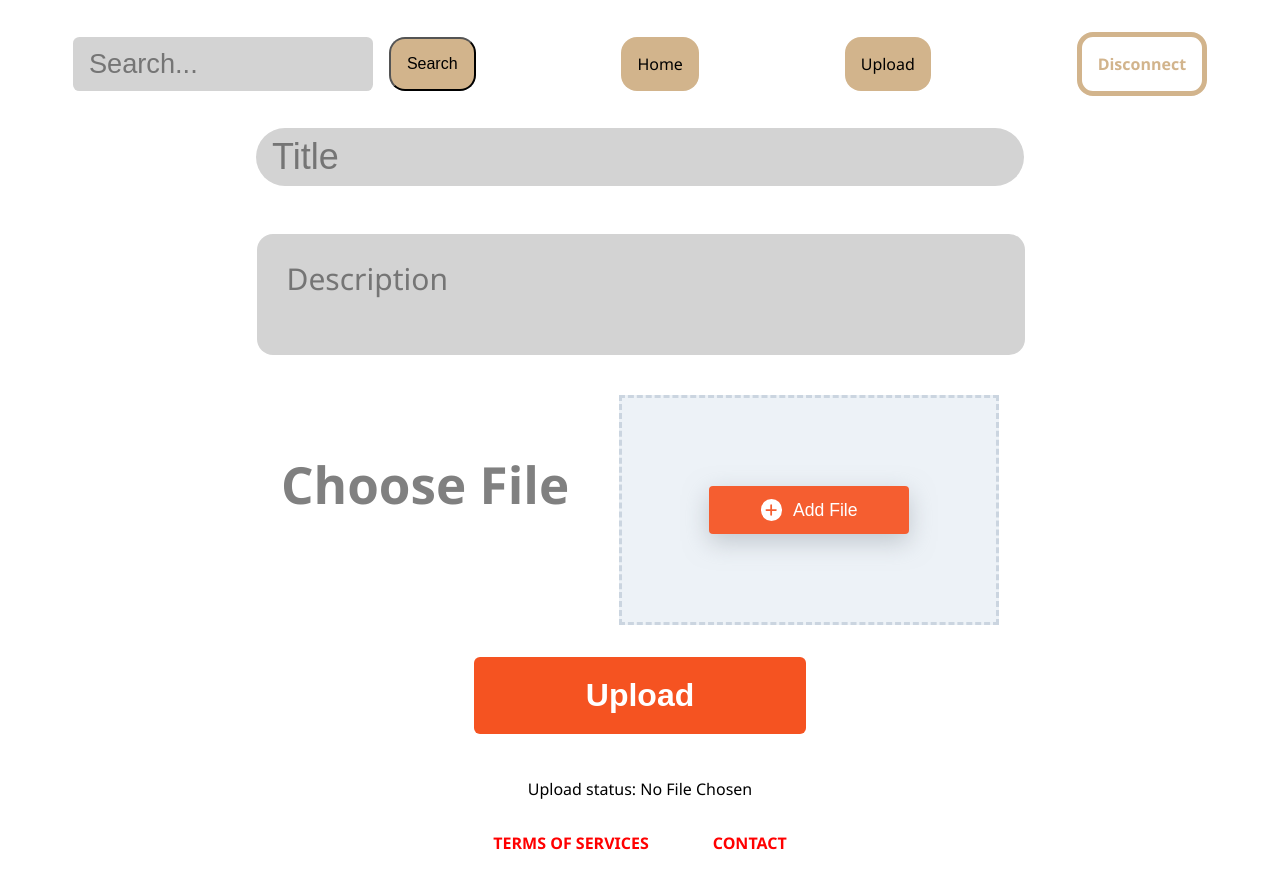
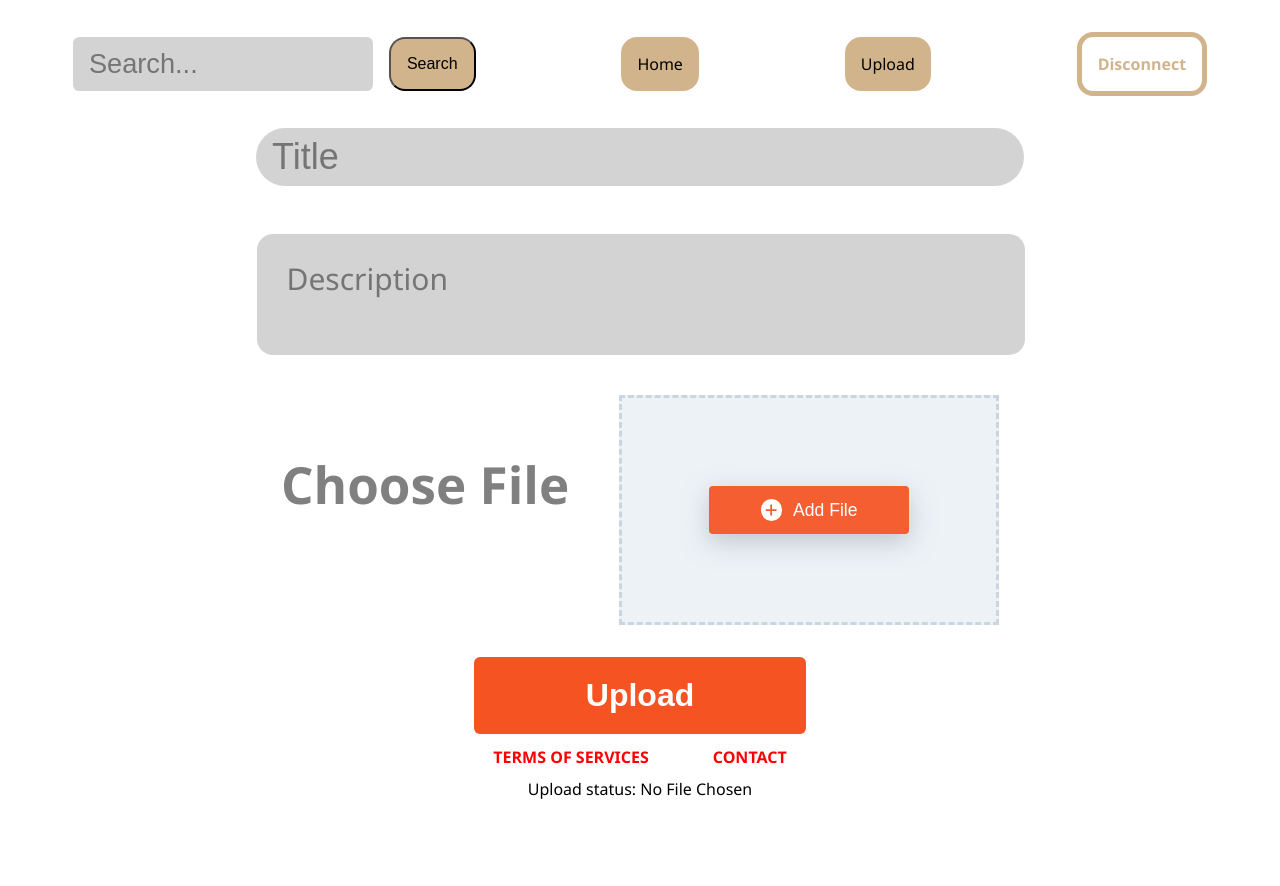
Before and after one commit to eduladder/eladrProtocolFrontend, a React (Create React App) app: page /upload in a window 1280 px wide. After the commit the page ends 800 px from the top, so only its background shows below. Built offline with nearby package versions, Linux system fonts and the light colour scheme.

Commit message:
footer fixed

```diff
--- a/src/components/footer/style.css
+++ b/src/components/footer/style.css
@@ -1,6 +1,6 @@
 .footer {
   color: red;
-  bottom: 1;
+  bottom: 0;
   position: absolute;
   display: flex;
   font-size: 1rem;
```
